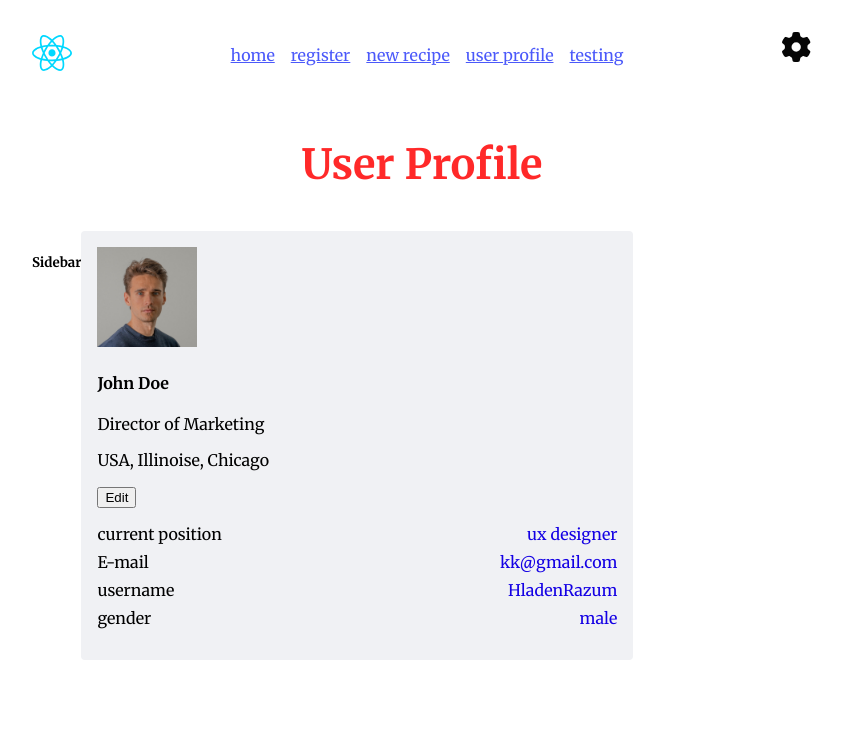
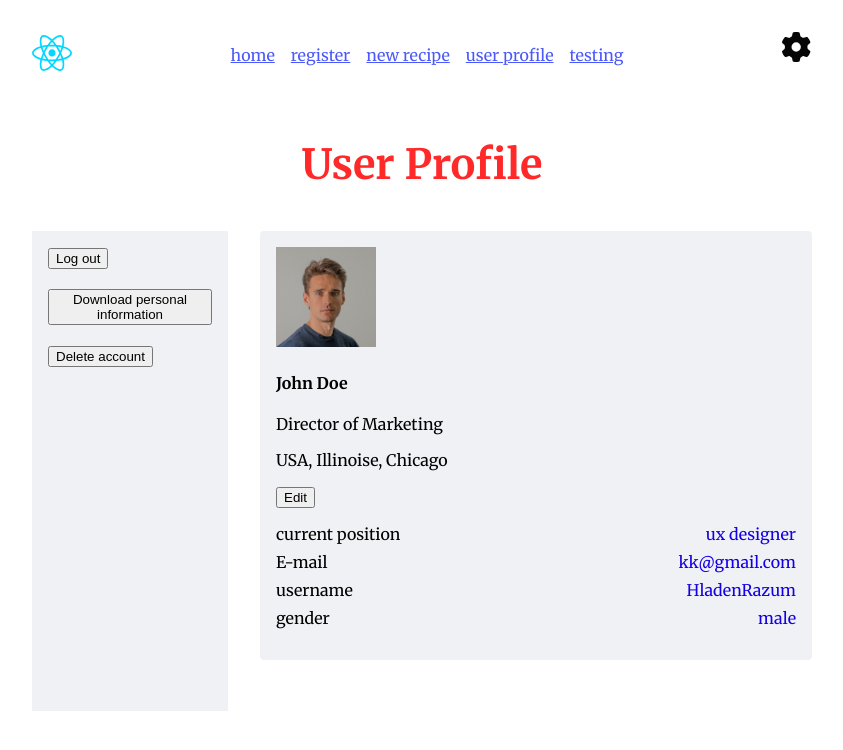
Before and after one commit to HladenRazum/vite-react-meals-frontend, a React (Vite) app: page /user-profile/999 in a window 1280 px wide. Shown: the top 750 px of the page, without its empty margins (218-1061 px from the left). Built offline with nearby package versions, Linux system fonts and the light colour scheme.

Commit message:
added sidebar for user-profile

```diff
--- a/src/pages/UserProfile/UserProfile.module.scss
+++ b/src/pages/UserProfile/UserProfile.module.scss
@@ -1,4 +1,6 @@
 .UserProfile {
    display: flex;
+   gap: var(--flex-gap);
    // background-color: var(--secondary-bgColor);
+   height: 60vh;
 }
--- a/src/pages/UserProfile/UserProfile.tsx
+++ b/src/pages/UserProfile/UserProfile.tsx
@@ -8,7 +8,9 @@ const UserProfile: React.FC = () => {
       <PageWrapper title="User Profile">
          <div className={classes.UserProfile}>
             <SideBar />
-            <PersonalDetails />
+            <div>
+               <PersonalDetails />
+            </div>
          </div>
       </PageWrapper>
    );
--- /dev/null
+++ b/src/pages/UserProfile/components/PersonalDetails/PersonalDetailsHeader/PersonalDetailsHeader.module.scss
@@ -0,0 +1,3 @@
+.PersonalDetailsHeader {
+   margin-bottom: 1em;
+}
--- a/src/pages/UserProfile/components/PersonalDetails/PersonalDetailsHeader/PersonalDetailsHeader.tsx
+++ b/src/pages/UserProfile/components/PersonalDetails/PersonalDetailsHeader/PersonalDetailsHeader.tsx
@@ -1,8 +1,9 @@
 import userProfileImage from "../../../../../assets/user-profile.jpg";
+import classes from "./PersonalDetailsHeader.module.scss";
 
 const PersonalDetailsHeader: React.FC = () => {
    return (
-      <header>
+      <header className={classes.PersonalDetailsHeader}>
          <img src={userProfileImage} width={100} />
          <div>
             <h4>John Doe</h4>
--- /dev/null
+++ b/src/pages/UserProfile/components/SideBar/SideBar.module.scss
@@ -0,0 +1,7 @@
+.SideBar {
+   background-color: var(--secondary-bgColor);
+   width: 200px;
+   padding: var(--spacing-md);
+
+   // height: 100%;
+}
--- a/src/pages/UserProfile/components/SideBar/SideBar.tsx
+++ b/src/pages/UserProfile/components/SideBar/SideBar.tsx
@@ -1,7 +1,17 @@
+import classes from "./SideBar.module.scss";
+
 const SideBar: React.FC = () => {
    return (
-      <aside>
-         <h5>Sidebar</h5>
+      <aside className={classes.SideBar}>
+         <button>Log out</button>
+         <br />
+         <br />
+         <button>Download personal information</button>
+         <br />
+         <br />
+         <button>Delete account</button>
+         <br />
+         <br />
       </aside>
    );
 };
```
